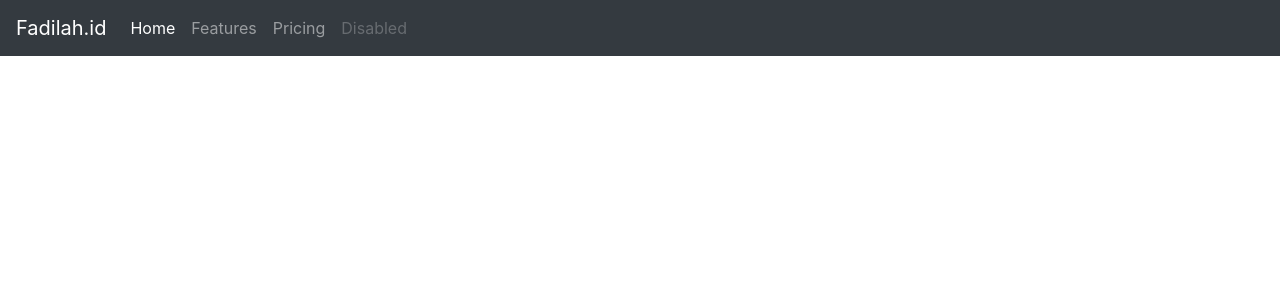
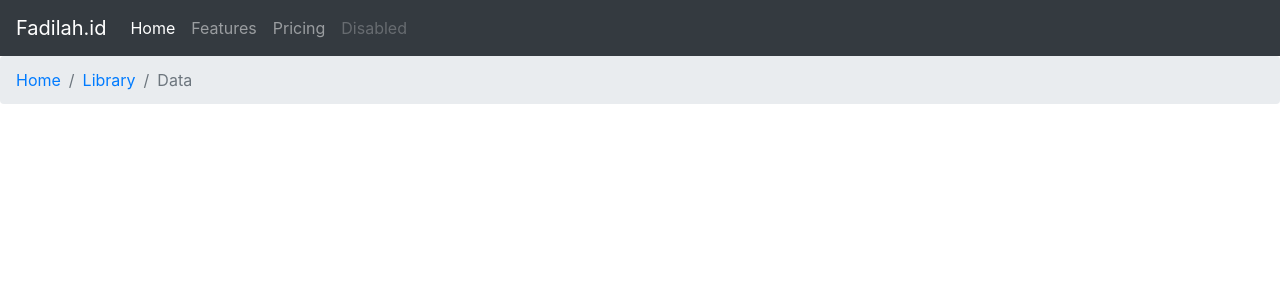
Before and after one commit to idamfadilah/web, a PHP site: page / in a window 1280 px wide. Shown: the top 300 px of the page. Run offline with PHP 8.4, Linux system fonts and the light colour scheme; some libraries are stand-ins or nearby versions.

Commit message:
Update index.php

```diff
--- a/index.php
+++ b/index.php
@@ -28,6 +28,13 @@
     </div>
   </div>
 </nav>
+    <nav aria-label="breadcrumb">
+  <ol class="breadcrumb">
+    <li class="breadcrumb-item"><a href="#">Home</a></li>
+    <li class="breadcrumb-item"><a href="#">Library</a></li>
+    <li class="breadcrumb-item active" aria-current="page">Data</li>
+  </ol>
+</nav>
 
     <!-- Optional JavaScript -->
     <!-- jQuery first, then Popper.js, then Bootstrap JS -->
```
